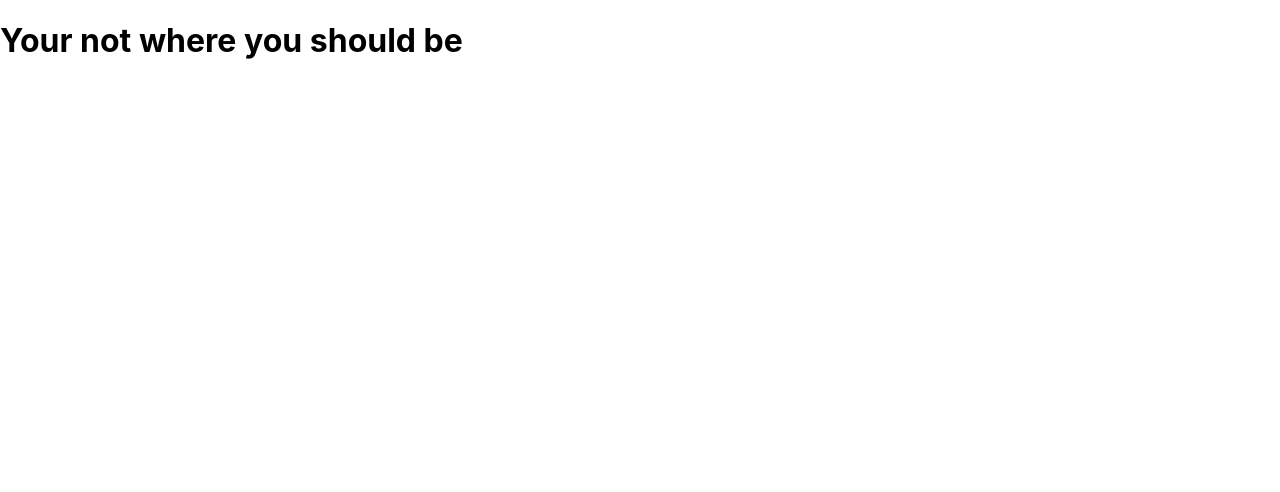
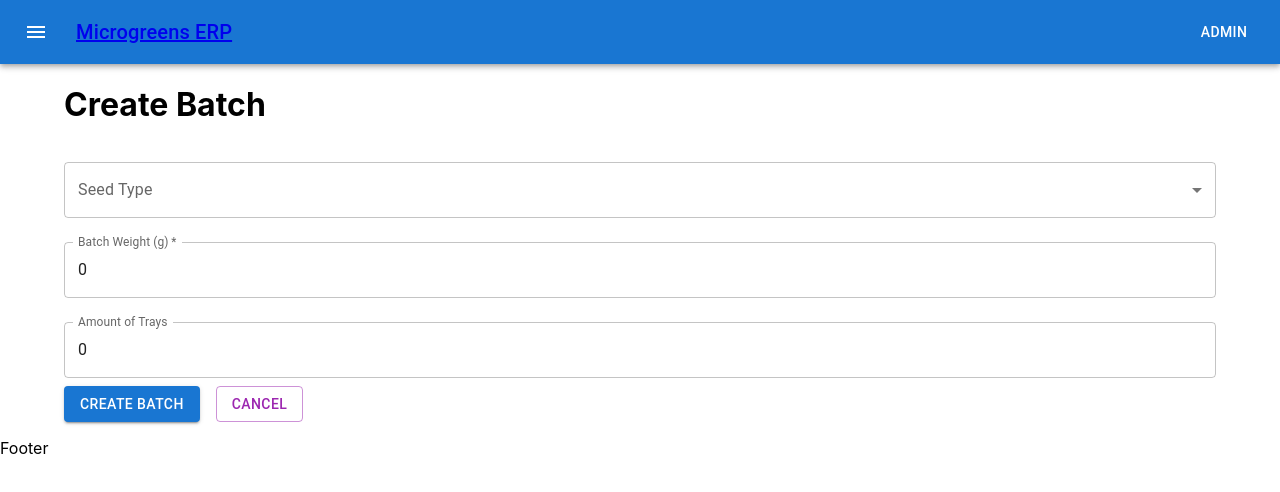
Before and after one commit to SleepingTurtle/microgreensERP, a React (Create React App) app in the folder frontend/: page /createbatch in a window 1280 px wide. Shown: the top 492 px of the page. Built offline with nearby package versions, Linux system fonts and the light colour scheme.

Commit message:
create batch form created

```diff
--- /dev/null
+++ b/frontend/src/pages/Batch/createBatch.tsx
@@ -0,0 +1,72 @@
+import React, { useState } from 'react'
+import { Form, useNavigate } from 'react-router-dom'
+import {
+    Button,
+    Container,
+    MenuItem,
+    TextField,
+} from '@mui/material'
+
+const CreateBatchForm = () => {
+    const [seedType, setSeedType] = useState('')
+    const [batchWeight, setBatchWeight] = useState(0)
+    const [traysAmount, setTraysAmount] = useState(0)
+
+    const seedTypes = ["Brocolli", "Wheat Grass", "Wasabi"]
+    const navigate = useNavigate()
+
+    const handleSubmit = (event: React.FormEvent<HTMLFormElement>) => {
+        event.preventDefault()
+        console.log('Form submitted:', {seedType, batchWeight, traysAmount})
+        setSeedType('')
+        setBatchWeight(0)
+        setTraysAmount(0)
+    }
+
+    const handleCancel = () => {
+        navigate('/planting')
+    }
+
+    return (
+        <Container>
+            <h1>Create Batch</h1>
+            <Form onSubmit={handleSubmit}>
+                <TextField
+                    select
+                    label="Seed Type"
+                    value={seedType}
+                    onChange={(e) => setSeedType(e.target.value)}
+                    fullWidth
+                    variant='outlined'
+                    margin='normal'
+                >
+                    <MenuItem value="">Select Seed Type</MenuItem>
+                    {seedTypes.map((type, index) => (
+                        <MenuItem key={index} value={type}>{type}</MenuItem>
+                    ))}
+                </TextField>
+                <TextField
+                    required
+                    type="number"
+                    label="Batch Weight (g)"
+                    value={batchWeight}
+                    onChange={(e) => setBatchWeight(Number(e.target.value))}
+                    fullWidth
+                    margin='normal'
+                />
+                <TextField
+                    type="number"
+                    label="Amount of Trays"
+                    value={traysAmount}
+                    onChange={(e) => setTraysAmount(Number(e.target.value))}
+                    fullWidth
+                    margin='normal'
+                />
+                <Button type='submit' variant='contained' color='primary' sx={{ mr: 2 }}>Create Batch</Button>
+                <Button type='button' variant='outlined' color='secondary' onClick={handleCancel}>Cancel</Button>
+            </Form>
+        </Container>
+    )
+}
+
+export default CreateBatchForm
--- a/frontend/src/pages/Planting/index.tsx
+++ b/frontend/src/pages/Batch/index.tsx
@@ -1,8 +1,8 @@
 import * as React from 'react'
+import { Link } from 'react-router-dom';
 import {
     Container,
     Button,
-    Link,
     Stack,
     TableContainer,
     Table,
@@ -34,7 +34,7 @@ export default function Planting() {
         <Container>
             <Stack direction='row'>
                 <h2>Planting</h2>.
-                <Button><Link>Create Batch</Link></Button>
+                <Button><Link to="/createbatch">Create Batch</Link></Button>
             </Stack>
             <TableContainer>
                 <Table aria-label='simple table'>
@@ -49,7 +49,7 @@ export default function Planting() {
                     <TableBody>
                         {rows.map((row) => (
                             <TableRow key={row.batchId}>
-                                <TableCell><Link>{row.batchId}</Link></TableCell>
+                                <TableCell><Link to="">{row.batchId}</Link></TableCell>
                                 <TableCell>{row.plantedSeed}</TableCell>
                                 <TableCell>{row.plantedStatus}</TableCell>
                                 <TableCell>{row.plantedDate.toString()}</TableCell>
--- a/frontend/src/pages/ErrorPage.tsx
+++ b/frontend/src/pages/ErrorPage.tsx
@@ -1,5 +1,5 @@
 export default function ErrorPage() {
     return(
-        <h1>Your not where you should be</h1>
+        <h1>You're not where you should be</h1>
     )
 }
```
Also changed, not shown: frontend/src/index.tsx (+6 -1 lines).
